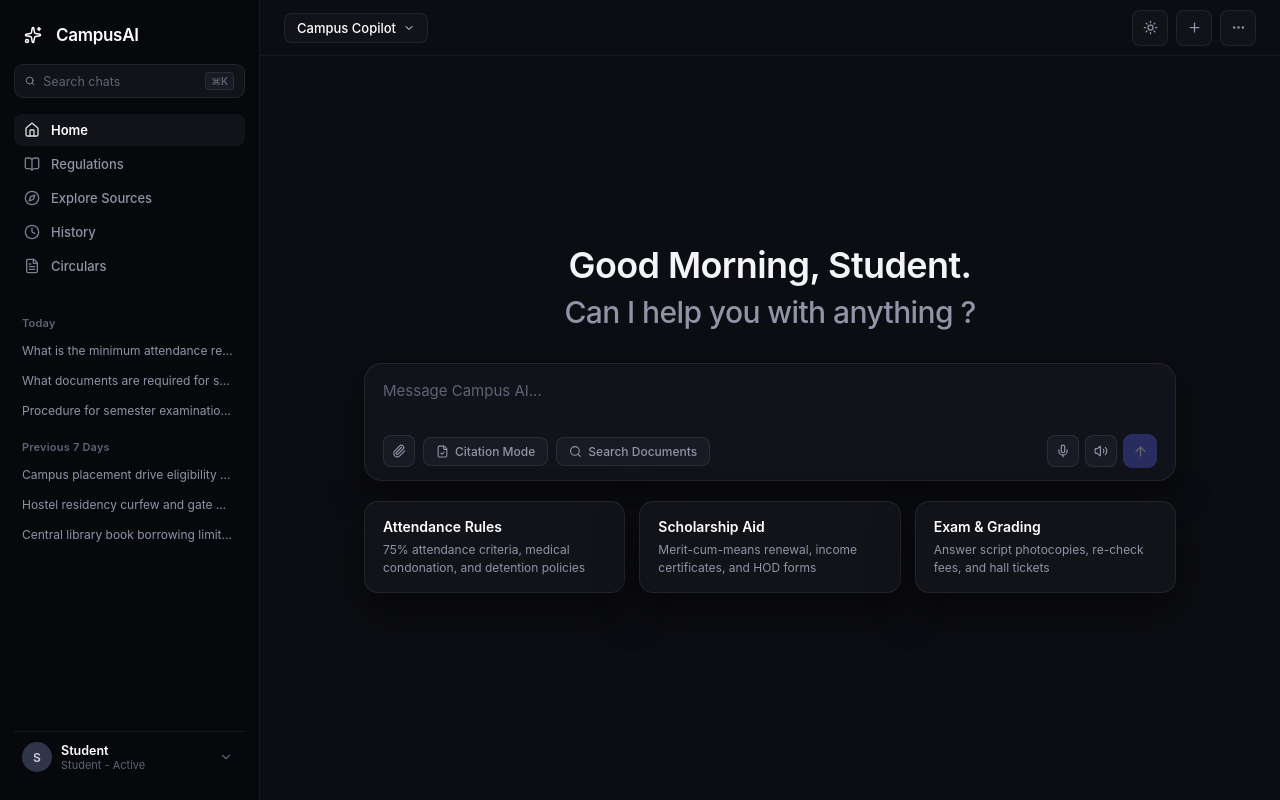
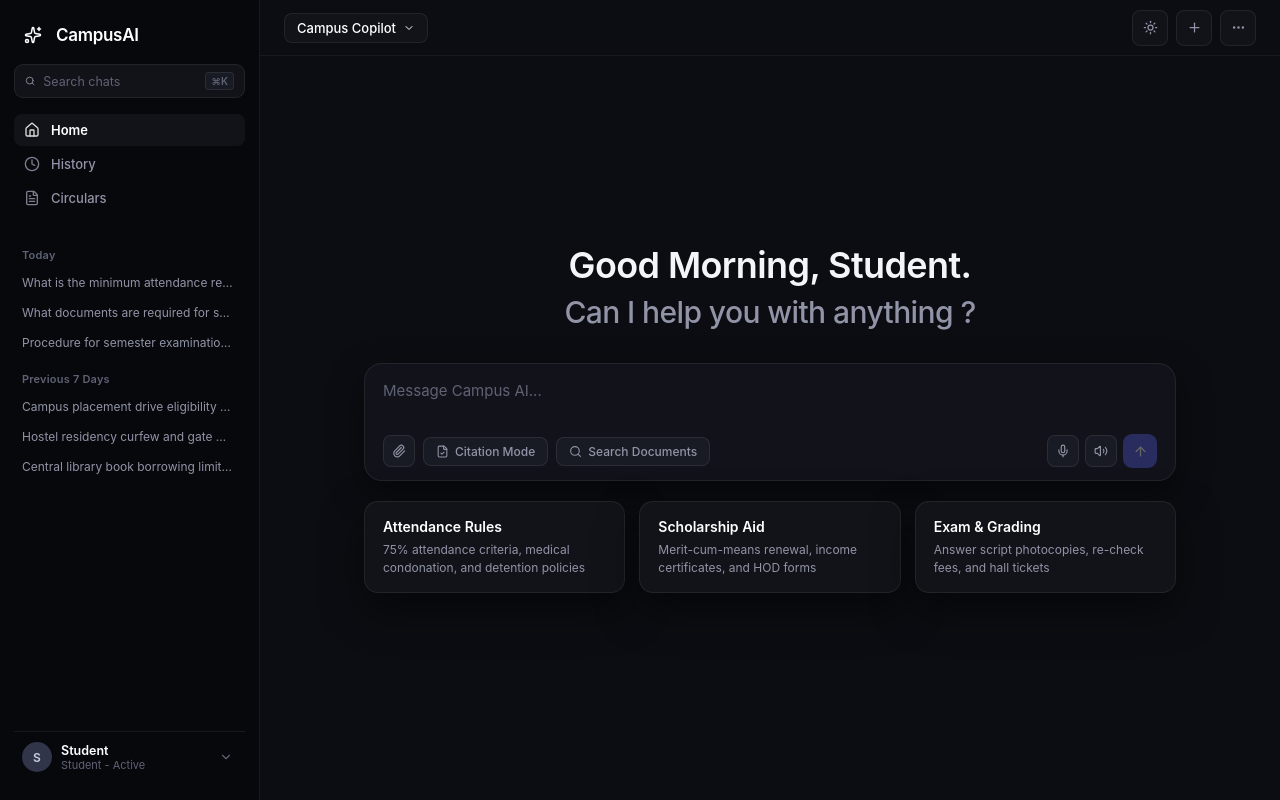
Before and after one commit to Nick-0-7/campusAI, a React (Vite) app: page /chat in a window 1280 px wide. Built offline with nearby package versions, Linux system fonts and the light colour scheme.

Commit message:
Remove Regulations and Explore Sources from sidebar navigation

```diff
--- a/src/components/StudentChat.jsx
+++ b/src/components/StudentChat.jsx
@@ -6,8 +6,6 @@ import {
   Sparkles,
   Search,
   Home,
-  BookOpen,
-  Compass,
   Clock,
   FileText,
   Sun,
@@ -357,28 +355,6 @@ const StudentChat = () => {
           >
             <Home size={15} />
             <span>Home</span>
-          </button>
-
-          <button
-            className={`axora-nav-item ${activeTab === "regulations" ? "active" : ""}`}
-            onClick={() => {
-              setActiveTab("regulations");
-              handleSendMessage("What are the core academic regulations and attendance rules?");
-            }}
-          >
-            <BookOpen size={15} />
-            <span>Regulations</span>
-          </button>
-
-          <button
-            className={`axora-nav-item ${activeTab === "explore" ? "active" : ""}`}
-            onClick={() => {
-              setActiveTab("explore");
-              handleSendMessage("What documents are required for scholarship renewal and financial aid?");
-            }}
-          >
-            <Compass size={15} />
-            <span>Explore Sources</span>
           </button>
 
           <button
```
